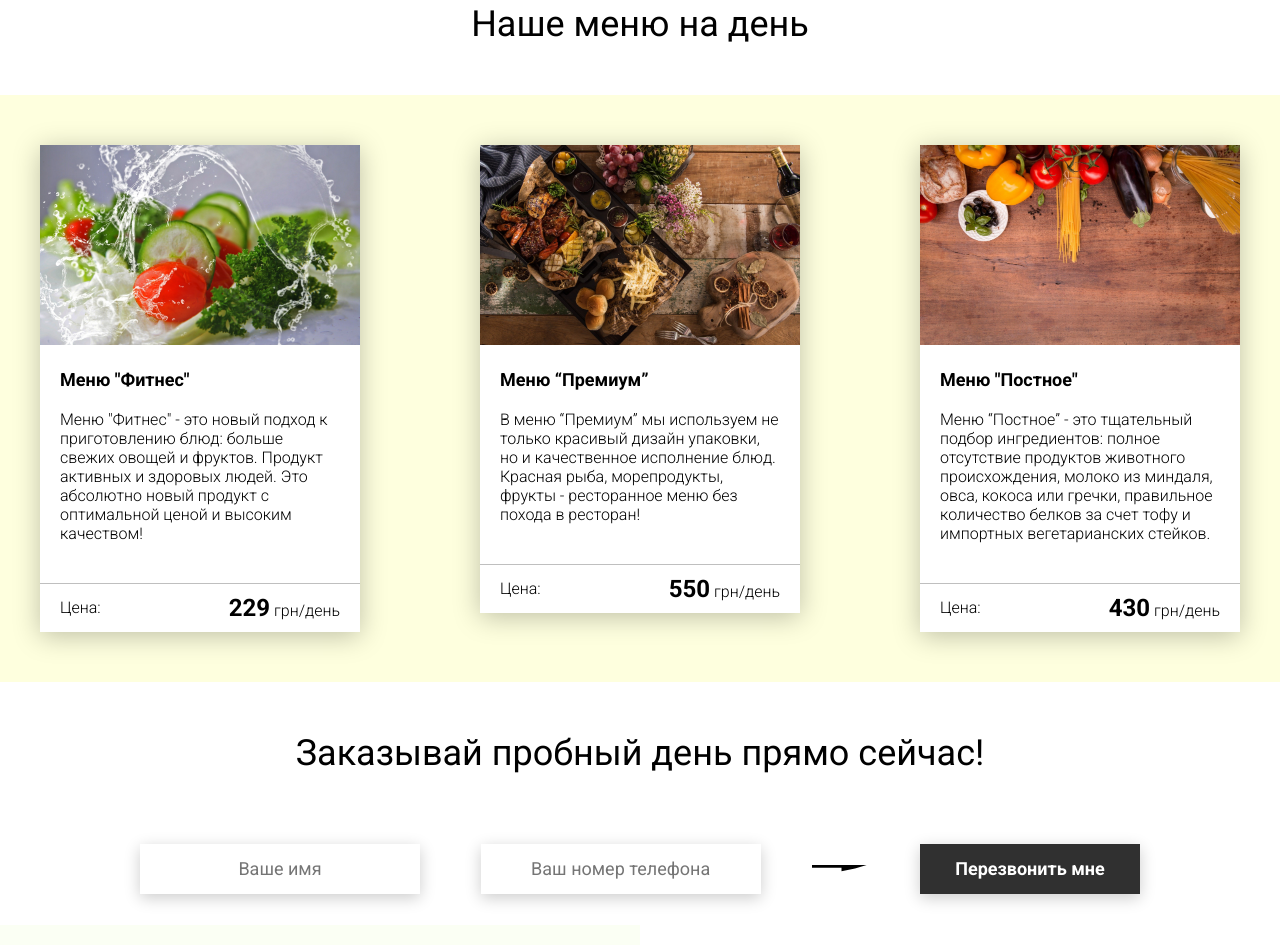
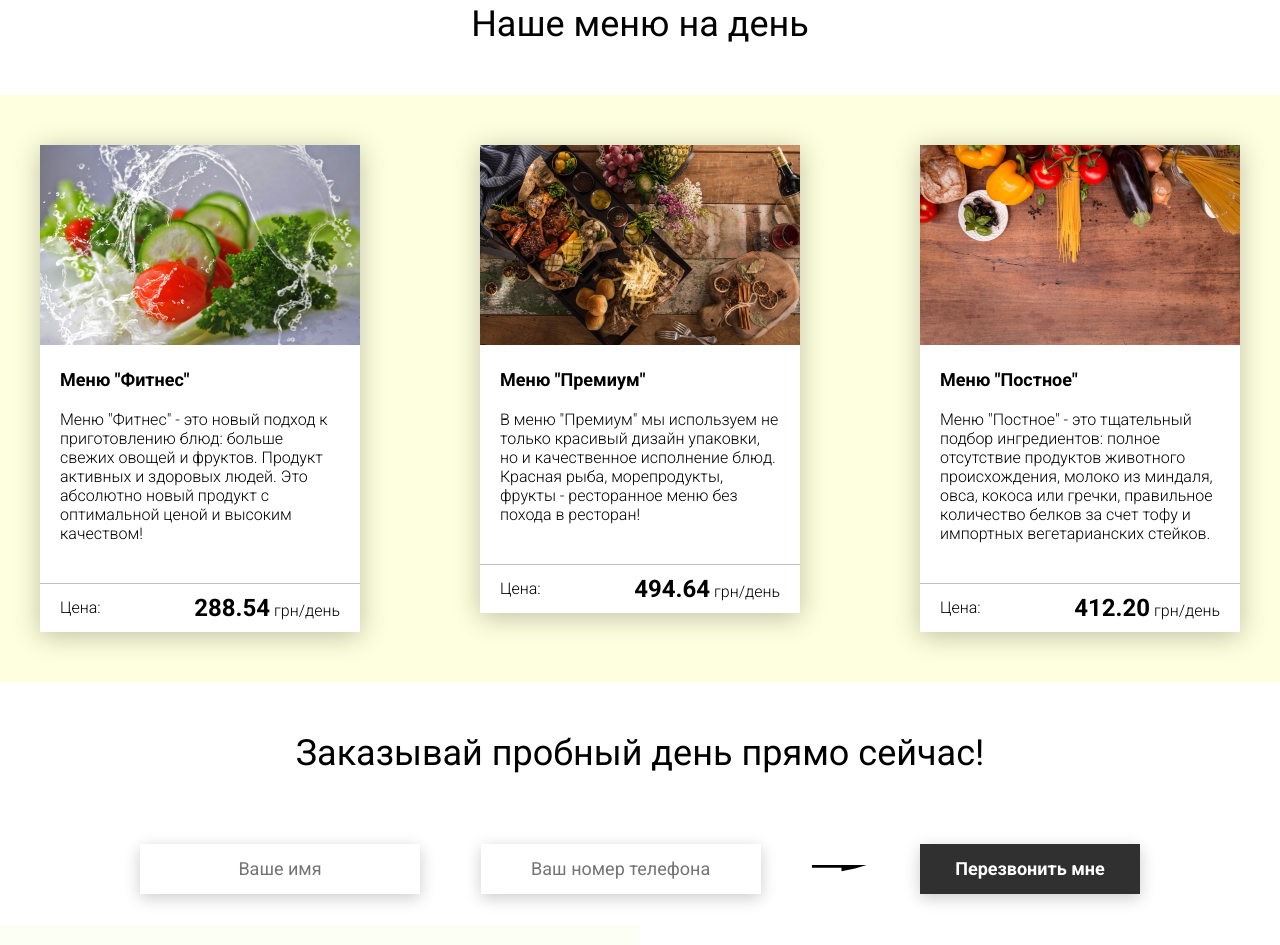
Before and after one commit to Zara160991/food, a plain HTML site: page index.html in a window 1280 px wide. Shown: the part 2551-3496 px from the top of the page. Drawn offline with Linux system fonts and the light colour scheme.

Commit message:
added class  MenuCard for menu cards

```diff
--- a/index.html
+++ b/index.html
@@ -18,7 +18,7 @@
             </nav>
         </div>
         <div class="header__right-block">
-            <button class="btn btn_white">Связаться с нами</button>
+            <button class="btn btn_white" data-modal-trigger>Связаться с нами</button>
         </div>
     </header>
     <div class="sidepanel">
@@ -86,7 +86,7 @@
                 </div>
             </div>
             <div class="offer__action">
-                <button class="btn btn_dark">Связаться с нами</button>
+                <button class="btn btn_dark"data-modal-trigger>Связаться с нами</button>
             </div>
         </div>
         <div class="container">
@@ -185,7 +185,7 @@
 
         <div class="menu__field">
             <div class="container">
-                <div class="menu__item">
+                <!--<div class="menu__item">
                     <img src="img/tabs/vegy.jpg" alt="vegy">
                     <h3 class="menu__item-subtitle">Меню "Фитнес"</h3>
                     <div class="menu__item-descr">Меню "Фитнес" - это новый подход к приготовлению блюд: больше свежих овощей и фруктов. Продукт активных и здоровых людей. Это абсолютно новый продукт с оптимальной ценой и высоким качеством!</div>
@@ -214,7 +214,7 @@
                         <div class="menu__item-cost">Цена:</div>
                         <div class="menu__item-total"><span>430</span> грн/день</div>
                     </div>
-                </div>
+                </div> -->
             </div>
         </div>
     </div>
@@ -291,7 +291,7 @@
         <div class="modal__dialog">
             <div class="modal__content">
                 <form action="#">
-                    <div class="modal__close">&times;</div>
+                    <div data-modal-close class="modal__close">&times;</div>
                     <div class="modal__title">Мы свяжемся с вами как можно быстрее!</div>
                     <input required placeholder="Ваше имя" name="name" type="text" class="modal__input">
                     <input required placeholder="Ваш номер телефона" name="phone" type="phone" class="modal__input">
--- a/js/script.js
+++ b/js/script.js
@@ -94,4 +94,96 @@ document.addEventListener("DOMContentLoaded", () => {
 
     setTimer(".timer", deadline);
     // timer end
+
+    //modal start
+    const modalOpenTriggers = document.querySelectorAll("[data-modal-trigger]");
+    const modalCloseTrigger = document.querySelector("[data-modal-close]");
+    const modal = document.querySelector(".modal");
+
+    modalOpenTriggers.forEach(btn => {
+      btn.addEventListener("click", () => {
+        modal.classList.remove("hide");
+        modal.classList.add("show");
+        document.body.style.overflowY = "hidden";
+      });
+    });
+
+    modalCloseTrigger.addEventListener("click", () => {
+        modal.classList.remove("show");
+        modal.classList.add("hide");
+        document.body.style.overflowY = "auto";
+    });
+
+    modal.addEventListener("click", (e) => {
+      if (e.target && e.target === modal) {
+        modal.classList.remove("show");
+        modal.classList.add("hide");
+        document.body.style.overflowY = "auto";
+      }
+
+    })
+
+    //modal end
+
+    // menu start
+    class MenuCard {
+      constructor(imgSrc, imgAlt, title, descr, price) {
+        this.imgSrc = imgSrc;
+        this.imgAlt = imgAlt;
+        this.title = title;
+        this.descr = descr;
+        this.price = price;
+        this.transfer = 41.22;
+        this.changeToUAH();
+      }
+
+      changeToUAH() {
+        this.price *= this.transfer;
+      }
+
+      render () {
+        const elem = document.querySelector(".menu__field .container");
+        const { imgSrc, imgAlt, title, descr, price} = this;
+        elem.innerHTML += `
+        <div class="menu__item">
+                    <img src= "${imgSrc}" alt="${imgAlt}">
+                    <h3 class="menu__item-subtitle">${title}</h3>
+                    <div class="menu__item-descr">${descr}</div>
+                    <div class="menu__item-divider"></div>
+                    <div class="menu__item-price">
+                        <div class="menu__item-cost">Цена:</div>
+                        <div class="menu__item-total"><span>${price.toFixed(2)}</span> грн/день</div>
+                    </div>
+                </div>
+        `;
+
+      }
+    }
+
+   new MenuCard(
+    "img/tabs/vegy.jpg",
+    "vegy",
+    "Меню \"Фитнес\"",
+    `Меню "Фитнес" - это новый подход к приготовлению блюд: больше свежих овощей и фруктов. Продукт активных и здоровых людей. Это абсолютно новый продукт с оптимальной ценой и высоким качеством!`,
+    7
+  ).render()
+
+  new MenuCard(
+    "img/tabs/elite.jpg",
+    "elite",
+    "Меню \"Премиум\"",
+    `В меню "Премиум" мы используем не только красивый дизайн упаковки, но и качественное исполнение блюд. Красная рыба, морепродукты, фрукты - ресторанное меню без похода в ресторан!`,
+    12
+  ).render()
+
+  new MenuCard(
+    "img/tabs/post.jpg",
+    "post",
+    "Меню \"Постное\"",
+    `Меню "Постное" - это тщательный подбор ингредиентов: полное отсутствие продуктов животного происхождения, молоко из миндаля, овса, кокоса или гречки, правильное количество белков за счет тофу и импортных вегетарианских стейков.`,
+   10
+  ).render()
+
+
+    //menu end
   });
```
